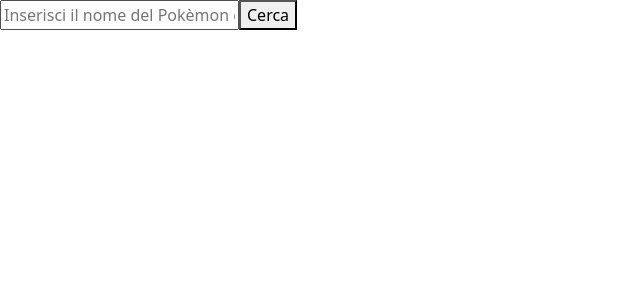
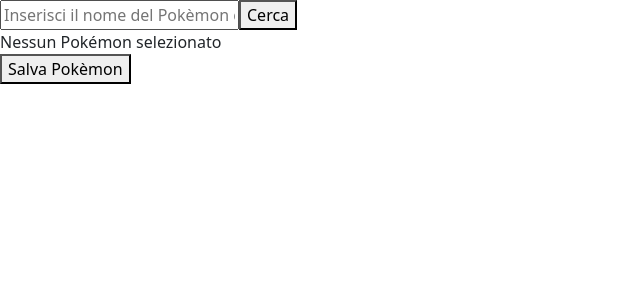
Before and after one commit to danielemantovani/vue-pokedex, a Vue app: page / in a window 1280 px wide. Shown: the top 300 px of the page, without its empty margins (0-640 px from the left). Built offline with nearby package versions, Linux system fonts and the light colour scheme.

Commit message:
feat: stampa dettagli base pokemon cercato in pagina

```diff
--- /dev/null
+++ b/src/components/PokemonDetails.vue
@@ -0,0 +1,36 @@
+<script>
+
+
+export default {
+    props: {
+        pokemon: {
+            type: Object,   //  La prop `pokemon` deve essere un oggetto
+
+        }
+    },
+
+    data() {
+
+        return {
+
+        }
+    }
+}
+</script>
+
+<template>
+    <div>
+        <div v-if="!pokemon">Nessun Pokémon selezionato</div>
+        <div v-else>
+            <h2>{{ pokemon.name }}</h2>
+            <p>Altezza: {{ pokemon.height }}</p>
+            <p>Peso: {{ pokemon.weight }}</p>
+        </div>
+    </div>
+    <div>
+        <button>Salva Pokèmon</button>
+    </div>
+
+</template>
+
+<style scoped lang="scss"></style>
--- a/src/components/Searchbar.vue
+++ b/src/components/Searchbar.vue
@@ -16,6 +16,7 @@
                 .get(`https://pokeapi.co/api/v2/pokemon/${this.searchQuery.toLowerCase().trim()}`)
                 .then((response) => {
                     console.log(response.data);
+                    this.$emit('pokemon-found', response.data);
                 })
 
                 .catch((error) => {
--- a/src/pages/HomePage.vue
+++ b/src/pages/HomePage.vue
@@ -1,22 +1,32 @@
 <script>
 import Searchbar from '../components/Searchbar.vue';
+import PokemonDetails from '../components/PokemonDetails.vue';
+
 
 export default {
     components: {
         Searchbar,
+        PokemonDetails,
     },
 
     data() {
 
         return {
+            selectedPokemon: null,  // Non c'è ancora nessun Pokémon selezionato
+        }
+    },
 
+    methods: {
+        onPokemonFound(pokemonData) {
+            this.selectedPokemon = pokemonData; // Aggiorna lo stato con i dati del Pokémon trovato
         }
     }
 }
 </script>
 
 <template>
-    <Searchbar />
+    <Searchbar @pokemon-found="onPokemonFound" />
+    <PokemonDetails :pokemon="selectedPokemon" />
 
 </template>
 
```
